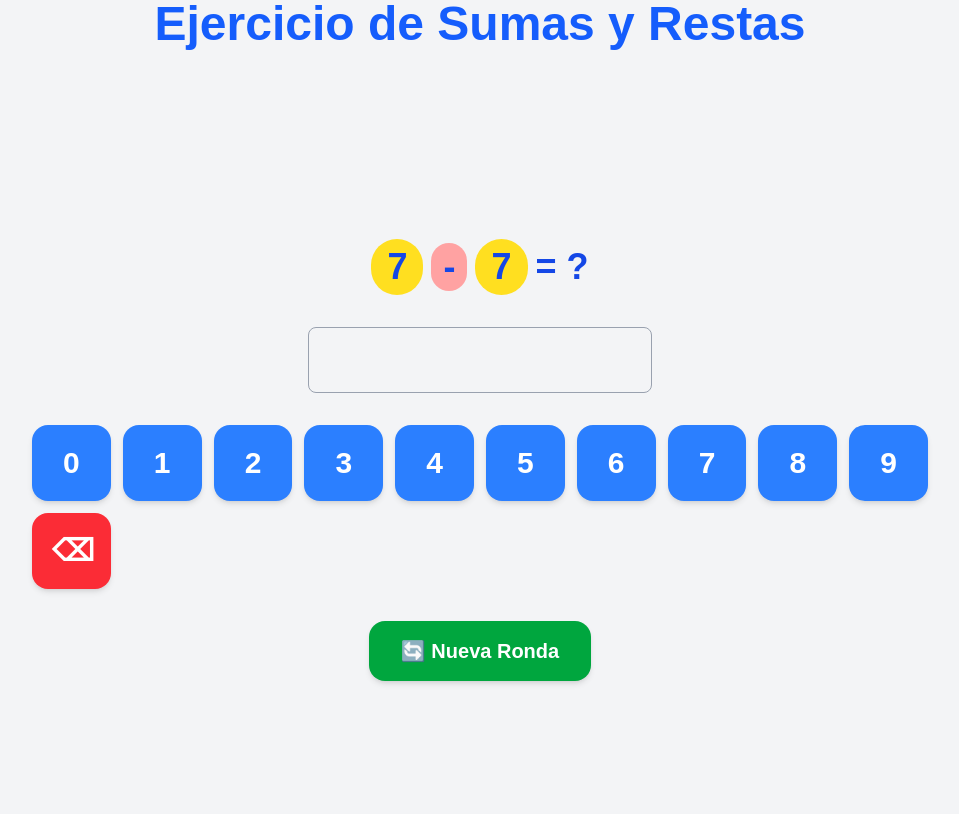
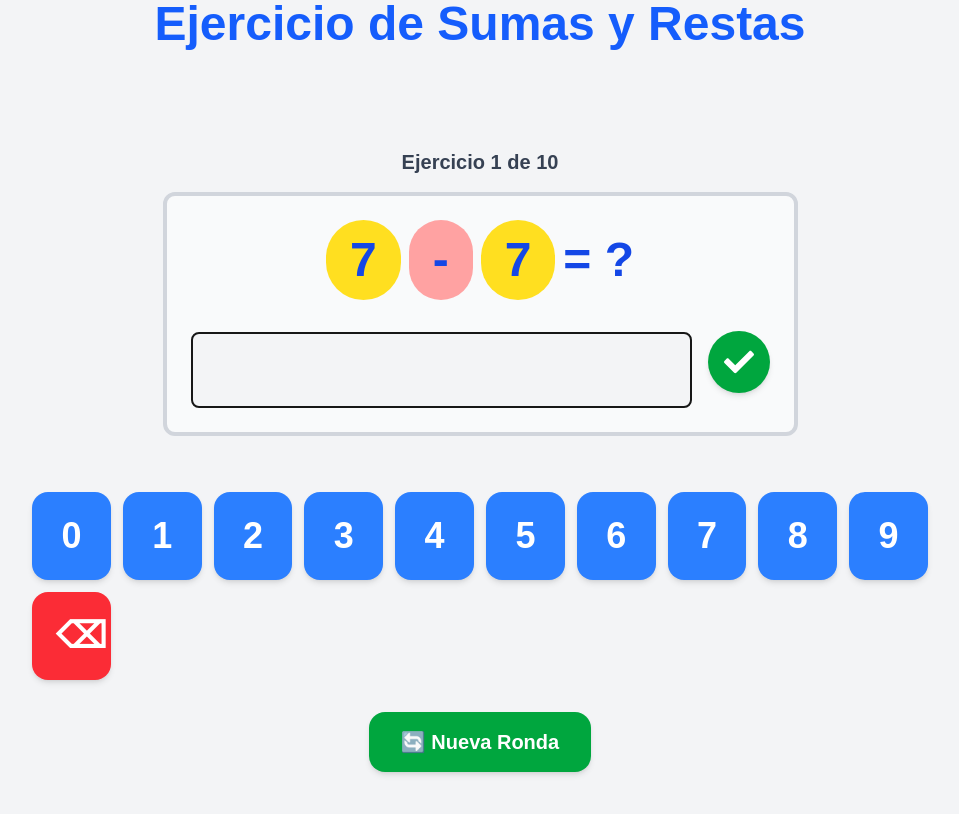
Before and after one commit to fjagui/amentis, a Next.js app: page /math-exercise in a window 1280 px wide. Shown: the top 814 px of the page, without its empty margins (160-1119 px from the left). Built offline with nearby package versions, Linux system fonts and the light colour scheme.

Commit message:
Nueva funcionalidad: Vista de un solo ejercicios

```diff
--- a/app/components/MathExercise.tsx
+++ b/app/components/MathExercise.tsx
@@ -1,4 +1,8 @@
+"use client";  // Asegúrate de que este componente es de cliente
+
 import { useState, useEffect, useRef } from "react";
+import { FaCheck } from "react-icons/fa"; // Asegúrate de tener instalado react-icons
+import { motion } from "framer-motion"; // Asegúrate de tener instalado framer-motion
 
 interface Ejercicio {
   num1: number;
@@ -19,7 +23,8 @@ const generarEjercicio = (): Ejercicio => {
 const MathExercise = () => {
   const [ejercicioActual, setEjercicioActual] = useState<Ejercicio | null>(null);
   const [respuestas, setRespuestas] = useState<string>("");
-  const [ultimaRespuestaCorrecta, setUltimaRespuestaCorrecta] = useState<number | null>(null);
+  const [isCorrect, setIsCorrect] = useState<boolean | null>(null); // Estado para verificar si la respuesta es correcta o incorrecta
+  const [currentExercise, setCurrentExercise] = useState<number>(1); // Contador de ejercicios
   const inputRef = useRef<HTMLInputElement | null>(null);
 
   // Generar el primer ejercicio cuando el componente se monta
@@ -27,36 +32,39 @@ const MathExercise = () => {
     const ejercicio = generarEjercicio();
     setEjercicioActual(ejercicio);
     setRespuestas(""); // Limpiar respuesta anterior
+    setIsCorrect(null); // Resetear estado
     if (inputRef.current) {
       inputRef.current.focus(); // Focalizar el input del primer ejercicio
     }
   }, []);
 
-  useEffect(() => {
-    if (ultimaRespuestaCorrecta !== null) {
-      // Avanzar al siguiente ejercicio después de una respuesta correcta
-      const siguienteEjercicio = generarEjercicio();
-      setEjercicioActual(siguienteEjercicio);
-      setRespuestas(""); // Limpiar respuesta anterior
-      setUltimaRespuestaCorrecta(null);
-      setTimeout(() => {
-        if (inputRef.current) {
-          inputRef.current.focus(); // Focalizar el input para el siguiente ejercicio
-        }
-      }, 200);
-    }
-  }, [ultimaRespuestaCorrecta]);
-
   const handleInputChange = (valor: string) => {
     setRespuestas((prev) => prev + valor);
-
-    if (parseInt(respuestas + valor) === ejercicioActual?.respuestaCorrecta) {
-      setUltimaRespuestaCorrecta(1); // Marcamos la respuesta como correcta
-    }
   };
 
   const handleBorrar = () => {
     setRespuestas(""); // Limpiar la respuesta del ejercicio
+    setIsCorrect(null); // Resetear el estado de respuesta correcta o incorrecta
+  };
+
+  const handleValidar = () => {
+    if (parseInt(respuestas) === ejercicioActual?.respuestaCorrecta) {
+      setIsCorrect(true); // Establecer la respuesta como correcta
+      if (currentExercise < 10) {
+        // Pausa de 2 segundos antes de cargar el siguiente ejercicio
+        setTimeout(() => {
+          const siguienteEjercicio = generarEjercicio();
+          setEjercicioActual(siguienteEjercicio);
+          setRespuestas(""); // Limpiar respuesta anterior
+          setCurrentExercise(currentExercise + 1); // Avanzar al siguiente ejercicio
+          setIsCorrect(null); // Resetear estado de respuesta correcta o incorrecta
+        }, 2000); // Pausa de 2 segundos
+      } else {
+        alert("¡Has completado los 10 ejercicios!");
+      }
+    } else {
+      setIsCorrect(false); // Respuesta incorrecta
+    }
   };
 
   if (!ejercicioActual) {
@@ -66,26 +74,51 @@ const MathExercise = () => {
   return (
     <div className="flex flex-col items-center justify-center min-h-screen bg-gray-100 p-4">
       <div className="text-center">
-        <div className="flex items-center justify-center text-4xl font-bold text-blue-700 mb-4 space-x-2">
-          <span className="bg-yellow-300 rounded-full px-4 py-2">{ejercicioActual.num1}</span>
+        {/* Contador de ejercicio */}
+        <div className="text-xl font-bold text-gray-700 mb-4">
+          <span>Ejercicio {currentExercise} de 10</span>
+        </div>
+
+        {/* Marco envolviendo operación y input */}
+        <div
+          className={`w-full max-w-3xl p-6 mb-6 rounded-xl border-4 ${isCorrect === true ? 'border-green-500 bg-green-100' : isCorrect === false ? 'border-red-500 bg-red-100' : 'border-gray-300 bg-gray-50'}`}
+        >
+          {/* Operación */}
+          <div className="flex items-center justify-center text-6xl font-bold text-blue-700 mb-4 space-x-2">
+            <span className="bg-yellow-300 rounded-full px-6 py-4 text-5xl">{ejercicioActual.num1}</span>
             <span
-            className={`px-3 py-1 rounded-full ${
+              className={`px-6 py-4 rounded-full text-5xl ${
                 ejercicioActual.operador === "+" ? "bg-green-300" : "bg-red-300"
               }`}
             >
               {ejercicioActual.operador}
             </span>
-          <span className="bg-yellow-300 rounded-full px-4 py-2">{ejercicioActual.num2}</span>
-          <span>= ?</span>
+            <span className="bg-yellow-300 rounded-full px-6 py-4 text-5xl">{ejercicioActual.num2}</span>
+            <span className="text-5xl">= ?</span>
           </div>
+
+          {/* Input para la respuesta */}
+          <div className="flex items-center">
             <input
               type="text"
               value={respuestas}
               onChange={(e) => handleInputChange(e.target.value)}
               readOnly={false}
               ref={inputRef}
-          className="mt-4 p-4 border border-gray-400 rounded-lg text-2xl text-center w-full bg-gray-100 cursor-pointer"
+              className="mt-4 p-4 border-2 rounded-lg text-4xl text-center w-full bg-gray-100 cursor-pointer"
             />
+            {/* Botón de validación con icono check */}
+            <motion.button
+              onClick={handleValidar}
+              className="ml-4 p-4 rounded-full bg-green-600 text-white shadow-md hover:bg-green-700 transition transform hover:scale-110"
+              initial={{ opacity: 0 }}
+              animate={{ opacity: 1 }}
+              transition={{ duration: 0.5 }}
+            >
+              <FaCheck size={30} />
+            </motion.button>
+          </div>
+        </div>
       </div>
 
       {/* Teclado numérico */}
@@ -94,20 +127,21 @@ const MathExercise = () => {
           <button
             key={i}
             onClick={() => handleInputChange(i.toString())}
-            className="p-5 text-3xl font-bold bg-blue-500 text-white rounded-2xl shadow-md hover:bg-blue-600 transition"
+            className="p-6 text-4xl font-bold bg-blue-500 text-white rounded-2xl shadow-md hover:bg-blue-600 transition"
           >
             {i}
           </button>
         ))}
         <button
           onClick={handleBorrar}
-          className="p-5 text-3xl font-bold bg-red-500 text-white rounded-2xl shadow-md hover:bg-red-600 transition"
+          className="p-6 text-4xl font-bold bg-red-500 text-white rounded-2xl shadow-md hover:bg-red-600 transition"
         >
           ⌫
         </button>
       </div>
 
       {/* Botón nueva ronda */}
+      {currentExercise <= 10 && (
         <button
           onClick={() => {
             setEjercicioActual(generarEjercicio());
@@ -117,6 +151,7 @@ const MathExercise = () => {
         >
           🔄 Nueva Ronda
         </button>
+      )}
     </div>
   );
 };
```
Lines whose indentation alone changed are shown as unchanged.
